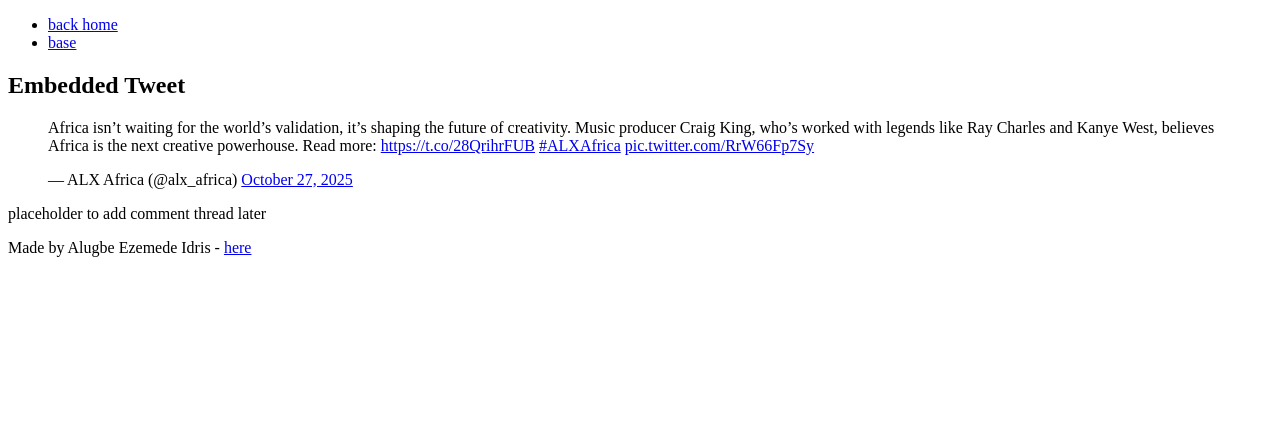
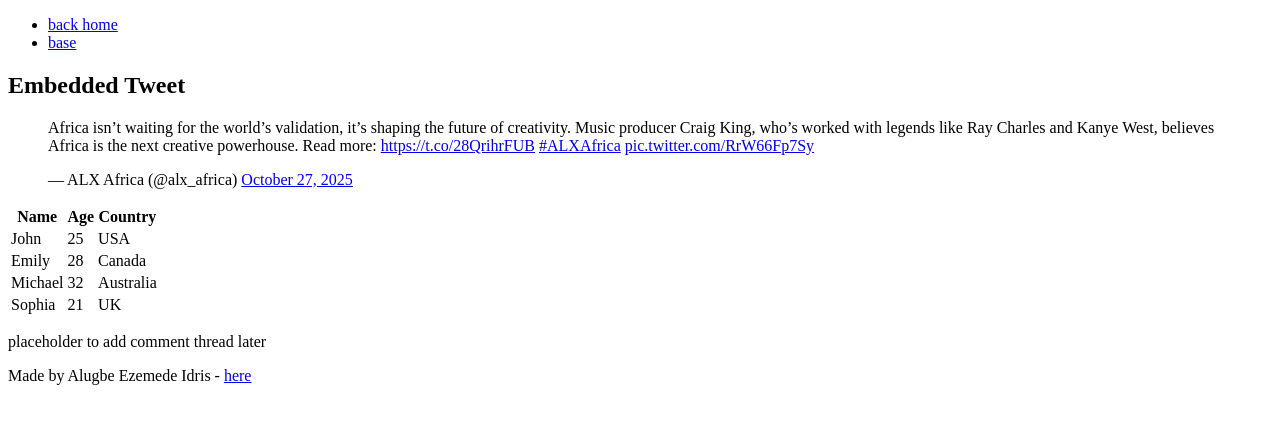
Before and after one commit to El-Moh0/My_First_Portfolio, a plain HTML site: page html_basic/index.html in a window 1280 px wide. Drawn offline with Linux system fonts and the light colour scheme.

Commit message:
made a table for population

```diff
--- a/html_basic/index.html
+++ b/html_basic/index.html
@@ -28,7 +28,37 @@
             <a href="https://t.co/28QrihrFUB">https://t.co/28QrihrFUB</a>
             <a href="https://twitter.com/hashtag/ALXAfrica?src=hash&amp;ref_src=twsrc%5Etfw">#ALXAfrica</a> <a href="https://t.co/RrW66Fp7Sy">pic.twitter.com/RrW66Fp7Sy</a></p>&mdash; ALX Africa (@alx_africa) <a href="https://twitter.com/alx_africa/status/1982781713051738415?ref_src=twsrc%5Etfw">October 27, 2025</a></blockquote>
             <script async src="https://platform.twitter.com/widgets.js" charset="utf-8"></script>
-
+            <table>
+                <thead>
+                    <tr>
+                        <th>Name</th>
+                        <th>Age</th>
+                        <th>Country</th>
+                    </tr>
+                </thead>
+                <tbody>
+                    <tr>
+                        <td>John</td>
+                        <td>25</td>
+                        <td>USA</td>
+                    </tr>
+                    <tr>
+                        <td>Emily</td>
+                        <td>28</td>
+                        <td>Canada</td>
+                    </tr>
+                    <tr>
+                        <td>Michael</td>
+                        <td>32</td>
+                        <td>Australia</td>
+                        </tr>
+                    <tr>
+                        <td>Sophia</td>
+                        <td>21</td>
+                        <td>UK</td>
+                    </tr>
+                </tbody>
+            </table>
                 </article>
 
             <aside>
@@ -39,4 +69,5 @@
                <p>Made by Alugbe Ezemede Idris - <a href="https://x.com/Mede__Al" target="_blank">here</a>
                 </p>
             </footer>
+            </body>
 </html>
```
